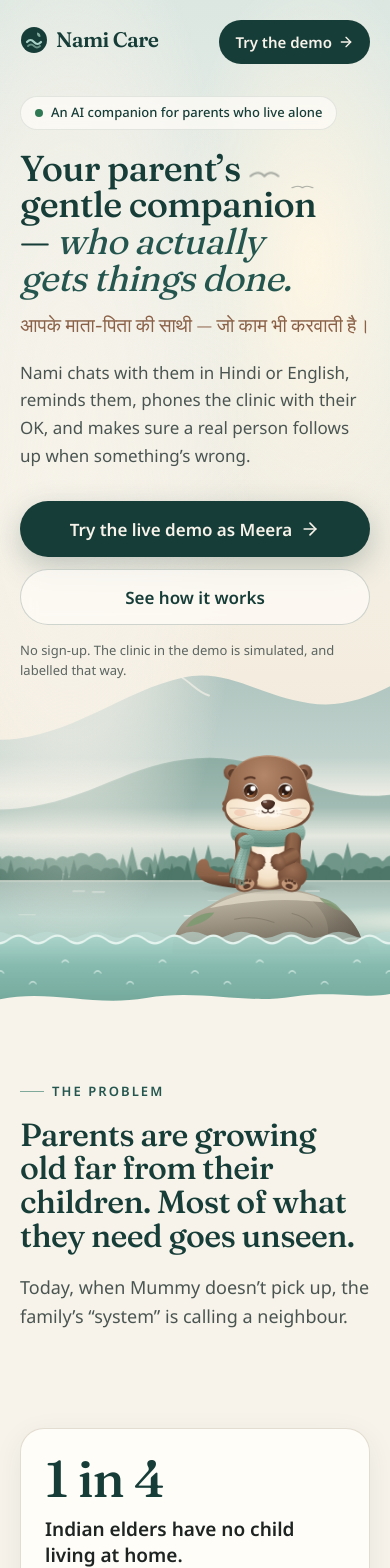
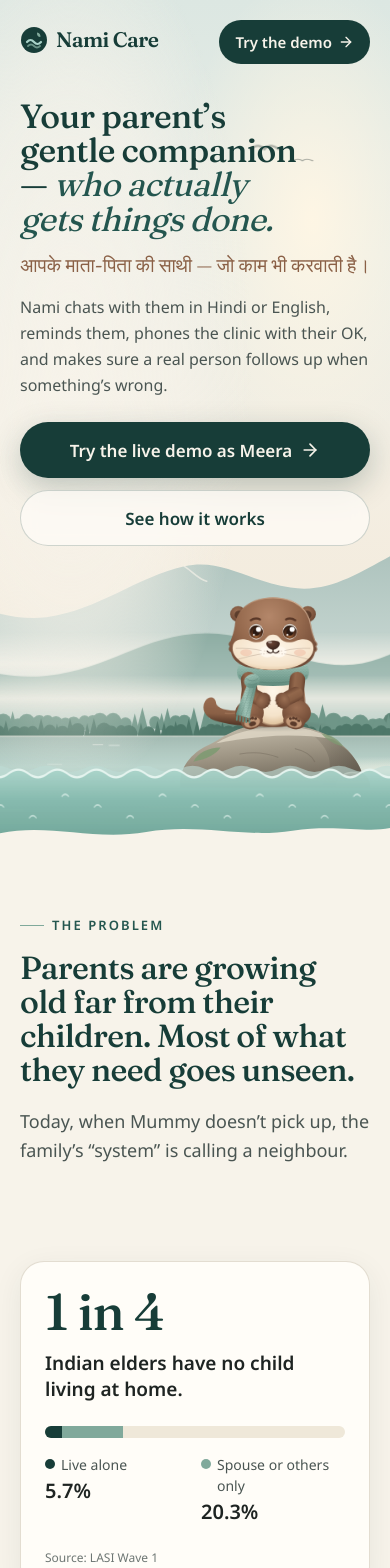
Before and after one commit to shivang-goliyan/wcc-lAUNCHpad-30-HACKaTHONS, a Next.js app: page / in a window 390 px wide. Shown: the top 1568 px of the page. Built offline with nearby package versions, Linux system fonts and the light colour scheme; a web font is replaced by a local one.

Commit message:
Landing page work-in-progress snapshot
Co-Authored-By: Claude Opus 5.5 <noreply@anthropic.com>
Claude-Session: https://claude.ai/code/session_01GWyfZamzwVKWtjTroFRruy

```diff
--- a/components/landing/CaregiverPhone.tsx
+++ b/components/landing/CaregiverPhone.tsx
@@ -101,7 +101,7 @@ export function CaregiverPhone() {
                 <span
                   key={`r${reported}`}
                   className={clsx(
-                    'flex min-h-10 items-center justify-center rounded-xl border text-[12.5px] font-semibold',
+                    'flex min-h-10 items-center justify-center rounded-xl border text-[11.5px] font-semibold whitespace-nowrap sm:text-[12.5px]',
                     reported ? 'lp-press border-ok-600 bg-ok-600 text-white' : 'border-line bg-card text-ink-900',
                   )}
                 >
--- a/components/landing/Footer.tsx
+++ b/components/landing/Footer.tsx
@@ -77,7 +77,7 @@ export function Footer() {
         </div>
 
         <div className="mt-16 flex flex-col gap-6 border-t border-white/10 pt-8 md:flex-row md:items-center md:justify-between">
-          <div className="flex items-center gap-4">
+          <div className="flex flex-col gap-2 sm:flex-row sm:items-center sm:gap-4">
             <Logo tone="dark" />
             <span className="text-[14px] text-sea-200/80">Built for WCC Launchpad 30 · Agentic AI track</span>
           </div>
--- a/components/landing/Hero.tsx
+++ b/components/landing/Hero.tsx
@@ -80,25 +80,25 @@ export function Hero() {
       <Nav />
 
       <div className="relative z-10 mx-auto grid w-full max-w-[1280px] flex-1 grid-cols-1 gap-2 px-5 pb-[56px] sm:px-8 lg:grid-cols-[minmax(0,1fr)_minmax(300px,36%)] lg:gap-6 lg:pb-[50px]">
-        <div className="self-center pt-8 pb-10 lg:pt-0 lg:pb-16">
-          <p className="mb-5 inline-flex items-center gap-2 rounded-full border border-teal-900/10 bg-card/70 px-3.5 py-1.5 text-[13px] font-medium text-teal-900 backdrop-blur sm:text-sm">
+        <div className="self-center pt-6 pb-2 sm:pt-8 sm:pb-10 lg:pt-0 lg:pb-16">
+          <p className="mb-5 hidden items-center sm:inline-flex gap-2 rounded-full border border-teal-900/10 bg-card/70 px-3.5 py-1.5 text-[13px] font-medium text-teal-900 backdrop-blur sm:text-sm">
             <span className="h-2 w-2 rounded-full bg-ok-600" aria-hidden />
             An AI companion for parents who live alone
           </p>
           <h1
             id="hero-title"
-            className="lp-display max-w-[13.5em] font-display text-[clamp(2.25rem,5.6vw,4.6rem)] leading-[1.02] font-medium text-teal-900 text-balance"
+            className="lp-display max-w-[13.5em] font-display text-[clamp(2.1rem,5.6vw,4.6rem)] leading-[1.02] font-medium text-teal-900 text-balance"
           >
             Your parent&rsquo;s gentle companion — <em className="font-normal text-teal-700 italic">who actually gets things&nbsp;done.</em>
           </h1>
           <p lang="hi" className="mt-4 font-display text-[clamp(1.2rem,2.2vw,1.7rem)] leading-snug text-cocoa-500">
             आपके माता-पिता की साथी — जो काम भी करवाती है।
           </p>
-          <p className="mt-5 max-w-[34em] text-[17px] leading-relaxed text-ink-600 sm:text-lg">
+          <p className="mt-4 max-w-[34em] text-[16px] leading-relaxed text-ink-600 sm:mt-5 sm:text-lg">
             Nami chats with them in Hindi or English, reminds them, phones the clinic with their OK, and makes sure a real
             person follows up when something&rsquo;s wrong.
           </p>
-          <div className="mt-8 flex flex-col gap-3 sm:flex-row sm:flex-wrap">
+          <div className="mt-6 flex flex-col gap-3 sm:mt-8 sm:flex-row sm:flex-wrap">
             <a href="/try" className={BTN_PRIMARY}>
               Try the live demo as Meera
               <ArrowRight className="h-5 w-5 transition group-hover:translate-x-0.5" aria-hidden />
@@ -107,11 +107,11 @@ export function Hero() {
               See how it works
             </ScrollLink>
           </div>
-          <p className="mt-4 text-[13px] text-ink-600/90">No sign-up. The clinic in the demo is simulated, and labelled that way.</p>
+          <p className="mt-4 hidden text-[13px] text-ink-600/90 sm:block">No sign-up. The clinic in the demo is simulated, and labelled that way.</p>
         </div>
 
         {/* Nami's rock. The slot is the exact box she sits in; RoamingNami takes it from here. */}
-        <div className="relative ml-auto w-[min(52vw,230px)] self-end sm:w-[min(40vw,260px)] lg:mr-[2%] lg:w-[min(30vw,400px)]">
+        <div className="relative ml-auto -mt-6 w-[min(50vw,200px)] self-end sm:mt-0 sm:w-[min(40vw,260px)] lg:mr-[2%] lg:w-[min(30vw,400px)]">
           <NamiSlot id="hero" pose="greeting" hero className="relative z-10 mx-auto aspect-square w-[86%]" />
           <Rock className="relative -mt-[19%] w-full" />
         </div>
--- a/components/landing/Jobs.tsx
+++ b/components/landing/Jobs.tsx
@@ -180,13 +180,14 @@ export function Jobs() {
             <li key={job.id} className="relative">
               <NamiSlot id={`job-${job.id}`} pose={job.pose} className={`${LANE_LEFT} top-[calc(50%-84px)]`} />
               <InView className="h-full" amount={0.3}>
-                <article className="lp-rise grid gap-6 overflow-hidden rounded-[26px] border border-line/70 bg-card/80 p-6 shadow-[0_8px_30px_rgba(23,61,56,0.06)] backdrop-blur sm:p-8 md:grid-cols-[minmax(0,1fr)_290px] md:items-center md:gap-10">
+                <article className="lp-rise relative grid gap-6 overflow-hidden rounded-[26px] border border-line/70 bg-card/80 p-6 shadow-[0_8px_30px_rgba(23,61,56,0.06)] backdrop-blur sm:p-8 md:grid-cols-[minmax(0,1fr)_290px] md:items-center md:gap-10">
                   <div>
+                    <NamiSlot id={`job-${job.id}-m`} pose={job.pose} className="absolute top-2 right-2 h-[92px] w-[92px] xl:hidden" />
                     <div className="flex items-center gap-3">
                       <span className="grid h-11 w-11 place-items-center rounded-2xl bg-teal-900 text-ivory-50">{job.icon}</span>
                       <span className="font-display text-sm text-ink-600/70 tabular-nums">{job.n}</span>
                     </div>
-                    <h3 className="lp-display mt-4 font-display text-[clamp(1.6rem,2.6vw,2.1rem)] leading-tight font-medium text-teal-900">{job.title}</h3>
+                    <h3 className="lp-display mt-6 pr-16 font-display sm:mt-4 sm:pr-0 text-[clamp(1.6rem,2.6vw,2.1rem)] leading-tight font-medium text-teal-900">{job.title}</h3>
                     <p lang="hi" className="mt-1.5 font-display text-[17px] text-cocoa-500">
                       {job.hi}
                     </p>
--- a/components/landing/Problem.tsx
+++ b/components/landing/Problem.tsx
@@ -42,16 +42,16 @@ export function Problem() {
             </div>
             <dl className="mt-4 grid grid-cols-2 gap-3 text-[14px] text-ink-600">
               <div>
-                <dt className="flex items-center gap-1.5">
-                  <span className="h-2.5 w-2.5 rounded-full bg-teal-900" aria-hidden /> Live alone
+                <dt className="flex items-start gap-1.5">
+                  <span className="mt-[5px] h-2.5 w-2.5 shrink-0 rounded-full bg-teal-900" aria-hidden /> Live alone
                 </dt>
                 <dd className="mt-0.5 text-xl font-semibold text-ink-900">
                   <CountUp to={5.7} decimals={1} suffix="%" />
                 </dd>
               </div>
               <div>
-                <dt className="flex items-center gap-1.5">
-                  <span className="h-2.5 w-2.5 rounded-full bg-sea-500" aria-hidden /> Spouse or others only
+                <dt className="flex items-start gap-1.5">
+                  <span className="mt-[5px] h-2.5 w-2.5 shrink-0 rounded-full bg-sea-500" aria-hidden /> Spouse or others only
                 </dt>
                 <dd className="mt-0.5 text-xl font-semibold text-ink-900">
                   <CountUp to={20.3} decimals={1} suffix="%" delay={0.2} />
--- a/components/landing/RoamingNami.tsx
+++ b/components/landing/RoamingNami.tsx
@@ -152,8 +152,22 @@ function frameAt(slots: Slot[], scroll: number, desktop: boolean): Frame | null
   const ca = qa.x + qa.size / 2;
   const cb = qb.x + qb.size / 2;
   const solid = a.path || b.path ? desktop || (a.hero && b.path) : desktop && Math.abs(ca - cb) < 48;
-  const opacity = solid ? 1 : smooth(0.2, 0.8, Math.abs(t - 0.5) * 2);
-  const size = lerp(qa.size, qb.size, e) * (solid ? 1 : 0.85 + 0.15 * opacity);
+  if (!solid) {
+    // Dive: sink and fade out while pinned to the old slot, resurface pinned to the new one.
+    // She never moves across content while visible.
+    const q = t < 0.5 ? qa : qb;
+    const vis = smooth(0.25, 0.9, Math.abs(t - 0.5) * 2);
+    const sz = q.size * (0.9 + 0.1 * vis);
+    return {
+      x: q.x + (q.size - sz) / 2,
+      y: q.y + (q.size - sz) + (1 - vis) * 14,
+      size: sz,
+      opacity: vis,
+      pose: t < 0.5 ? (a.path ? 'swim' : a.pose) : b.path ? 'swim' : b.pose,
+      heroHold: false,
+    };
+  }
+  const size = lerp(qa.size, qb.size, e);
   const cx = lerp(ca, cb, e);
   const by = lerp(qa.y + qa.size, qb.y + qb.size, e); // interpolate the baseline, keep feet steady
   const pa: PoseName = a.path ? 'swim' : a.pose;
@@ -161,7 +175,7 @@ function frameAt(slots: Slot[], scroll: number, desktop: boolean): Frame | null
   let pose: PoseName = t < 0.5 ? pa : pb;
   // gliding into or out of the water: swim for the whole move, settle at the ends
   if (solid && (a.path || b.path)) pose = t < 0.12 ? pa : t > 0.88 ? pb : 'swim';
-  return { x: cx - size / 2, y: by - size, size, opacity, pose, heroHold: false };
+  return { x: cx - size / 2, y: by - size, size, opacity: 1, pose, heroHold: false };
 }
 
 export function RoamingNami() {
```
